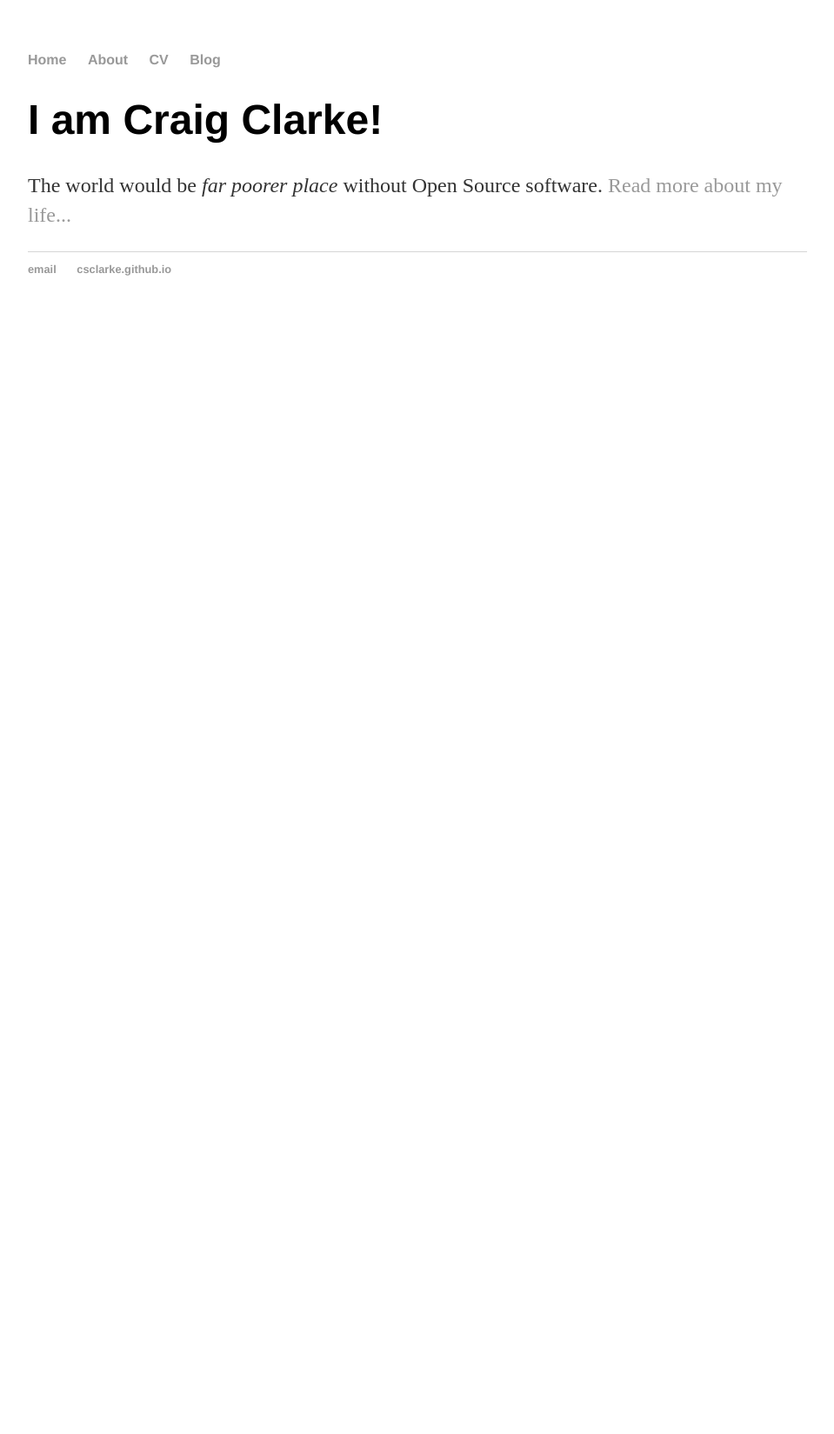
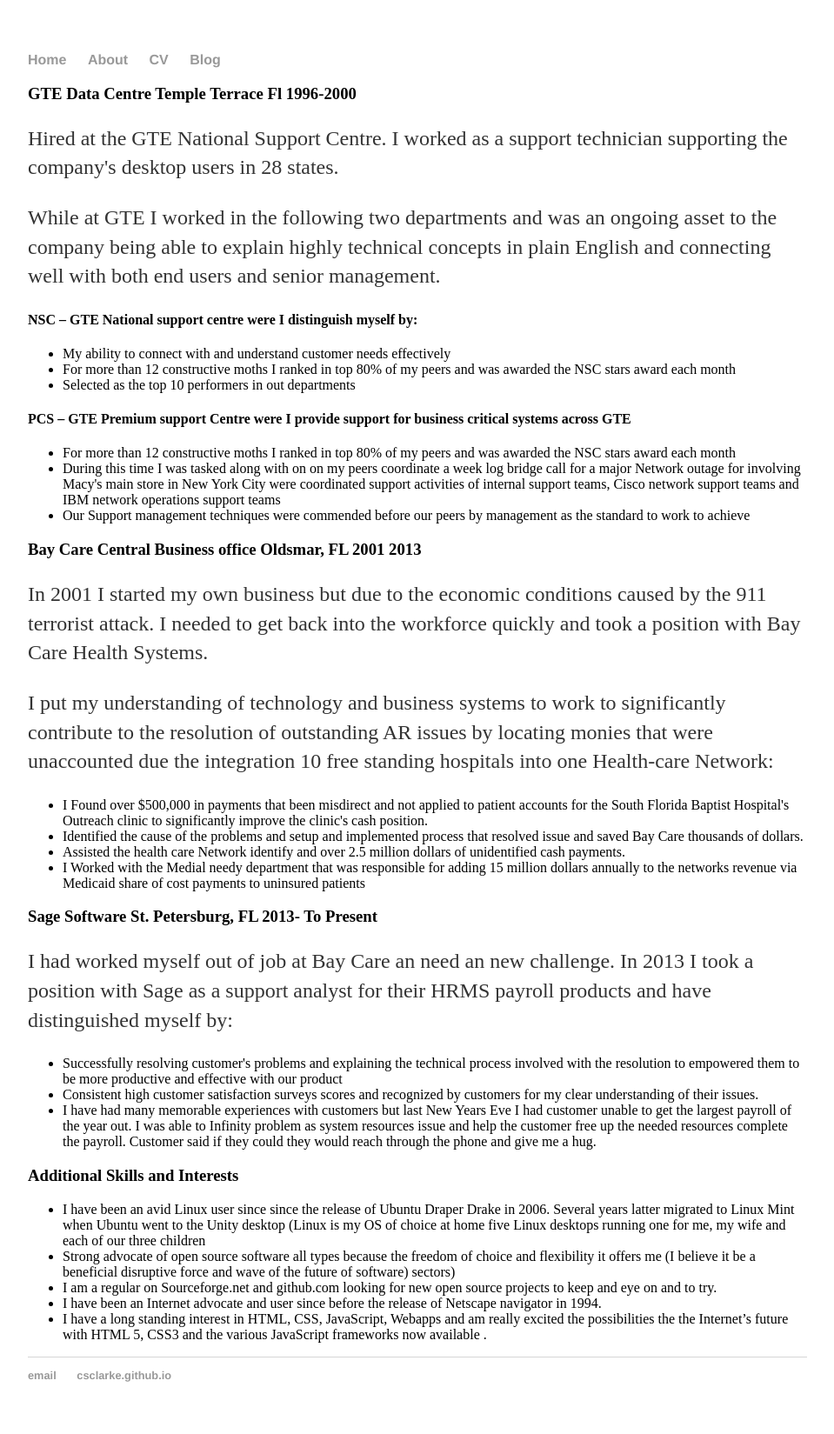
Before and after one commit to csclarke/csclarke.github.io, a Jekyll site: the page built from index.html, in a window 1280 px wide. Shown: the whole page at 87% size, without its empty margins (160-1119 px from the left). Built offline with Jekyll 4.4.1, drawn with Linux system fonts in a browser that asks for light colours; before the commit the page ends 900 px from its top, so only the background shows below that.

Commit message:
Update index.html

```diff
--- a/index.html
+++ b/index.html
@@ -2,7 +2,56 @@
 layout: default
 title: Craig S. Clakre
 ---
-<div class="blurb">
-        <h1>I am Craig Clarke!</h1>
-        <p>The world would be <em>far poorer place</em> without Open Source software. <a href="/about">Read more about my life...</a></p>
-</div><!-- /.blurb -->
+<div class="GTE">
+	<h3>GTE Data Centre Temple Terrace Fl  1996-2000</h3>
+	<p>Hired at the GTE National Support Centre.  I worked as a support technician supporting the company's desktop users in 28 states.</p>
+	<p>While at GTE I worked in the following two departments and  was an ongoing asset to the company being able to explain highly technical concepts in plain English and connecting well with both end users and senior management.</p>
+	<h4>NSC – GTE National support centre were I distinguish myself by:</h4>
+ 		<ul>
+			<li>My ability to connect with and understand customer needs effectively</li>
+			<li>For more than 12  constructive moths I ranked in top 80% of my peers and was awarded the NSC stars award each month</li>
+			<li> Selected as the top 10 performers in out departments</li>
+		</ul>
+	<h4>PCS – GTE Premium support Centre were I provide support for business critical  systems across GTE</h4>
+		<ul>
+			<li>For more than 12  constructive moths I ranked in top 80% of my peers and was awarded the NSC stars award each month</li>
+			<li>During this time I was tasked along with on on my peers coordinate a week log bridge call for a major Network outage for involving Macy's main store in New York City were coordinated support activities of internal support teams, Cisco network support teams and IBM network operations support teams </li>
+	   	<li>Our Support management techniques were commended  before our peers by  management as the standard to work to achieve</li>
+		</ul>
+	</div>
+	<div>
+<div class="BayCare">
+	<h3>Bay Care Central Business office Oldsmar, FL  2001 2013</h3>
+	<p>In 2001 I started my own business but due to the economic conditions caused  by the 911 terrorist attack. I needed to get back into the workforce quickly and took a  position with Bay Care Health Systems.
+
+	<p>I put my understanding of technology and business systems to work to significantly contribute to the resolution of outstanding AR issues by locating monies that were unaccounted due the integration 10 free standing hospitals into one Health-care Network:</p>
+    	<ul>
+    		<li>I Found over $500,000 in payments that been misdirect and not applied to patient accounts for the South Florida Baptist Hospital's Outreach clinic to significantly improve the clinic's cash  position.</li>
+ 			<li>Identified the cause of the problems and setup and implemented process that resolved issue and saved Bay Care thousands of dollars.
+ 			<li>Assisted the health care Network identify and over 2.5  million dollars of unidentified cash payments.</li>
+  			<li>I Worked with the Medial needy department that was responsible for adding 15 million dollars annually to the networks revenue via Medicaid share of cost payments to uninsured patients</li>
+</div>
+
+<div class="Sage">
+	<h3>Sage Software St. Petersburg, FL  2013- To Present</h3>
+	<p>I had worked myself out of job at Bay Care an need an new challenge. In 2013 I took a position with Sage  as a support analyst for their HRMS payroll products and have distinguished myself by:</p>
+		<ul>
+		<li>Successfully resolving customer's problems  and explaining the technical process involved with the resolution to empowered them to be more productive and effective with our product</li>
+		<li>Consistent high customer satisfaction surveys scores and recognized by customers for my clear understanding of their issues.</li>
+		<li>I have had many memorable experiences with customers but last New Years Eve I had customer unable to get the largest payroll of the year out. I was able to Infinity problem as system resources issue and help the customer free up the needed resources complete the payroll. Customer said if they could they would reach through the phone and give me a hug.</li>
+		</ul>
+</div>
+<div class="Intrests">
+	<h3>Additional   Skills and Interests</h3>
+   	<ul>
+   	<li>I have been an avid Linux user since since the release of Ubuntu Draper Drake in 2006. Several years latter
+    migrated to Linux Mint when Ubuntu went to the Unity desktop (Linux is my OS of choice at home five Linux desktops running one for me, my wife and each of our three children </li>
+   	<li> Strong advocate of open source software all types because the freedom of choice and flexibility it offers me (I believe  it be a  beneficial disruptive force and wave of the future of software)
+     sectors)</li>
+   	<li>I am a regular on Sourceforge.net and github.com  looking for new open source projects to keep and eye on and to try.</li>
+   	<li>I have been an Internet advocate and user since before  the release of Netscape navigator in 1994.</li>
+   	<li>I have a long standing interest in HTML, CSS, JavaScript, Webapps and am really excited the possibilities the the Internet’s future with HTML 5,  CSS3  and the various JavaScript frameworks now available .</li>
+   	</ul>
+
+
+</div>
```
